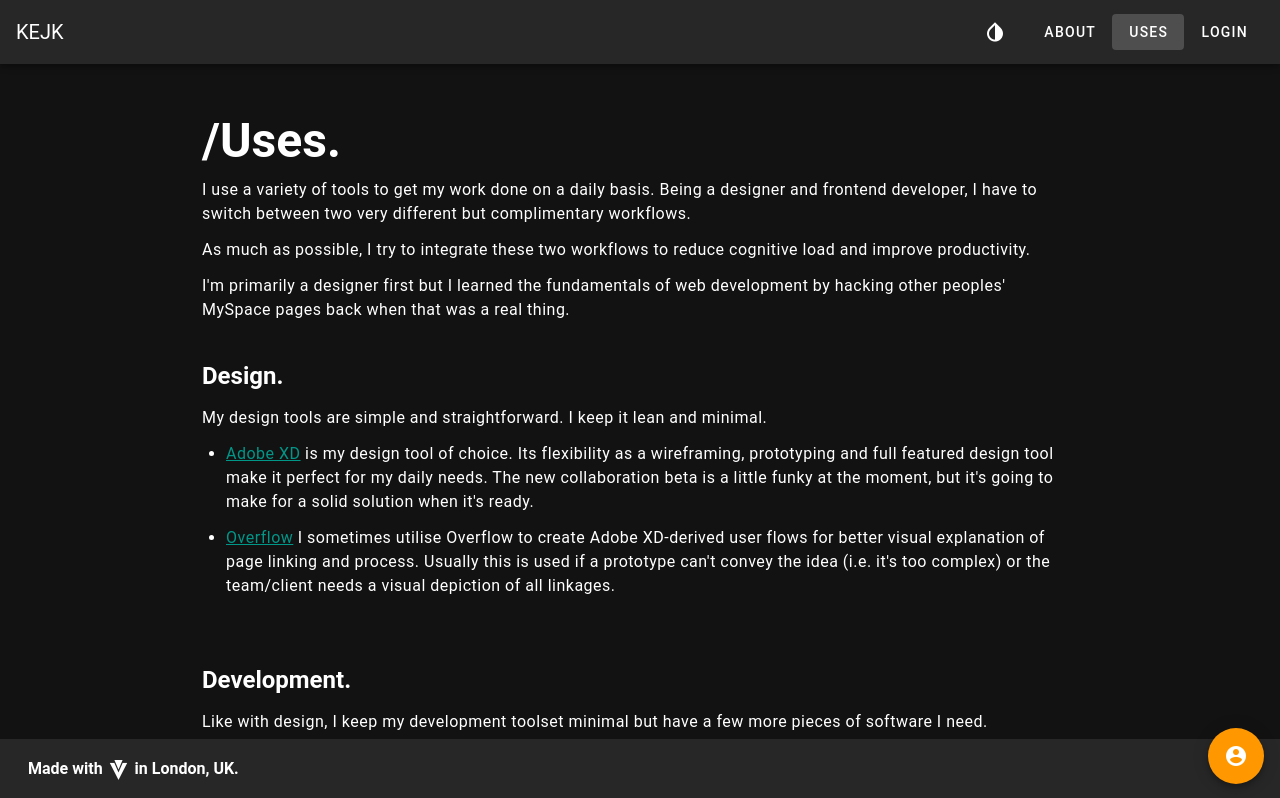
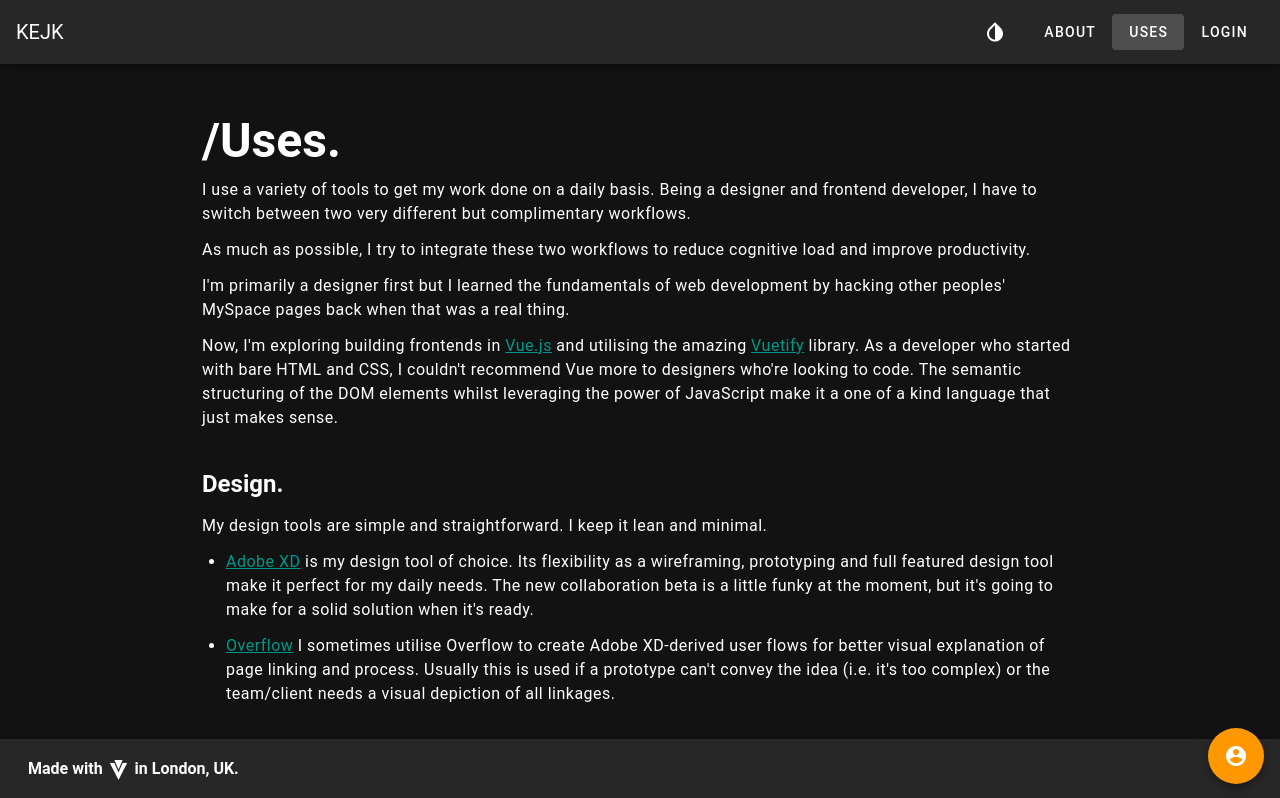
Before and after one commit to kemiljk/kejk_vue_rebuild, a Vue app: page /uses in a window 1280 px wide. Shown: the top 798 px of the page. Built offline with nearby package versions, Linux system fonts and the light colour scheme.

Commit message:
Some updates to wording around Vue Js

```diff
--- a/src/views/Uses.vue
+++ b/src/views/Uses.vue
@@ -12,6 +12,9 @@
         <p
           class="body-1 mb-3"
         >I'm primarily a designer first but I learned the fundamentals of web development by hacking other peoples' MySpace pages back when that was a real thing.</p>
+        <p
+          class="body-1 mb-3"
+        >Now, I'm exploring building frontends in <a href="http://vuejs.org" target="_blank" class="teal--text">Vue.js</a> and utilising the amazing <a href="http://vuetifyjs.com" target="_blank" class="teal--text">Vuetify</a> library. As a developer who started with bare HTML and CSS, I couldn't recommend Vue more to designers who're looking to code. The semantic structuring of the DOM elements whilst leveraging the power of JavaScript make it a one of a kind language that just makes sense.</p>
       </v-col>
     </v-row>
     <v-row class="text-left">
@@ -43,7 +46,7 @@
             <strong>Languages:</strong> HTML, CSS/SASS/SCSS, JavaScript and a small amount of PHP
           </li>
           <li class="mb-3">
-            <strong>Frameworks / Libraries / Tools:</strong> Material-UI/Veutify, Git, Vue.js
+            <strong>Frameworks / Libraries / Tools:</strong>Vue.js, Veutify, Git, Web Components
           </li>
           <li class="mb-3">
             <a href="https://www.adobe.com/products/xd.html" target="_blank" class="teal--text">VSCode</a> is my editor of choice. I currently use the
```
